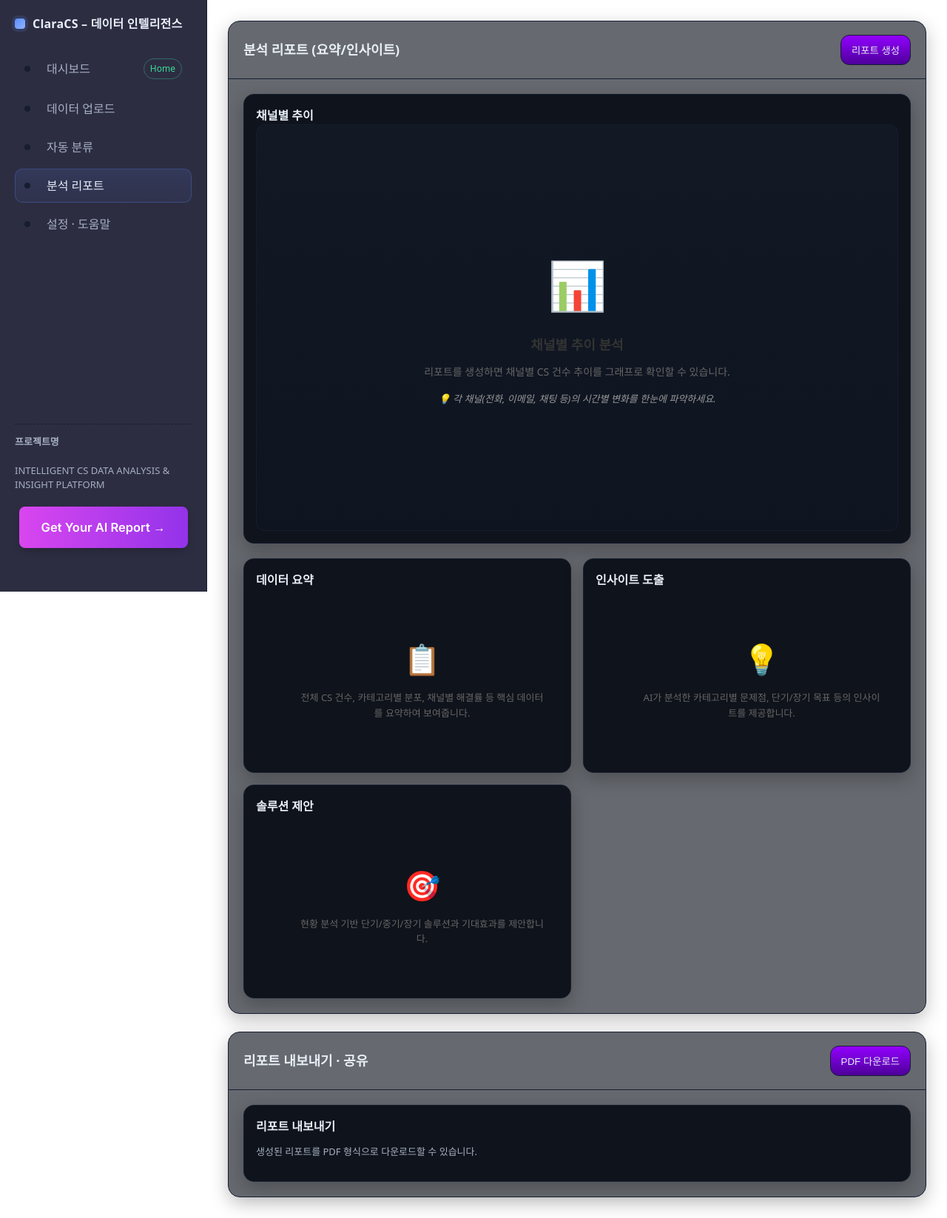
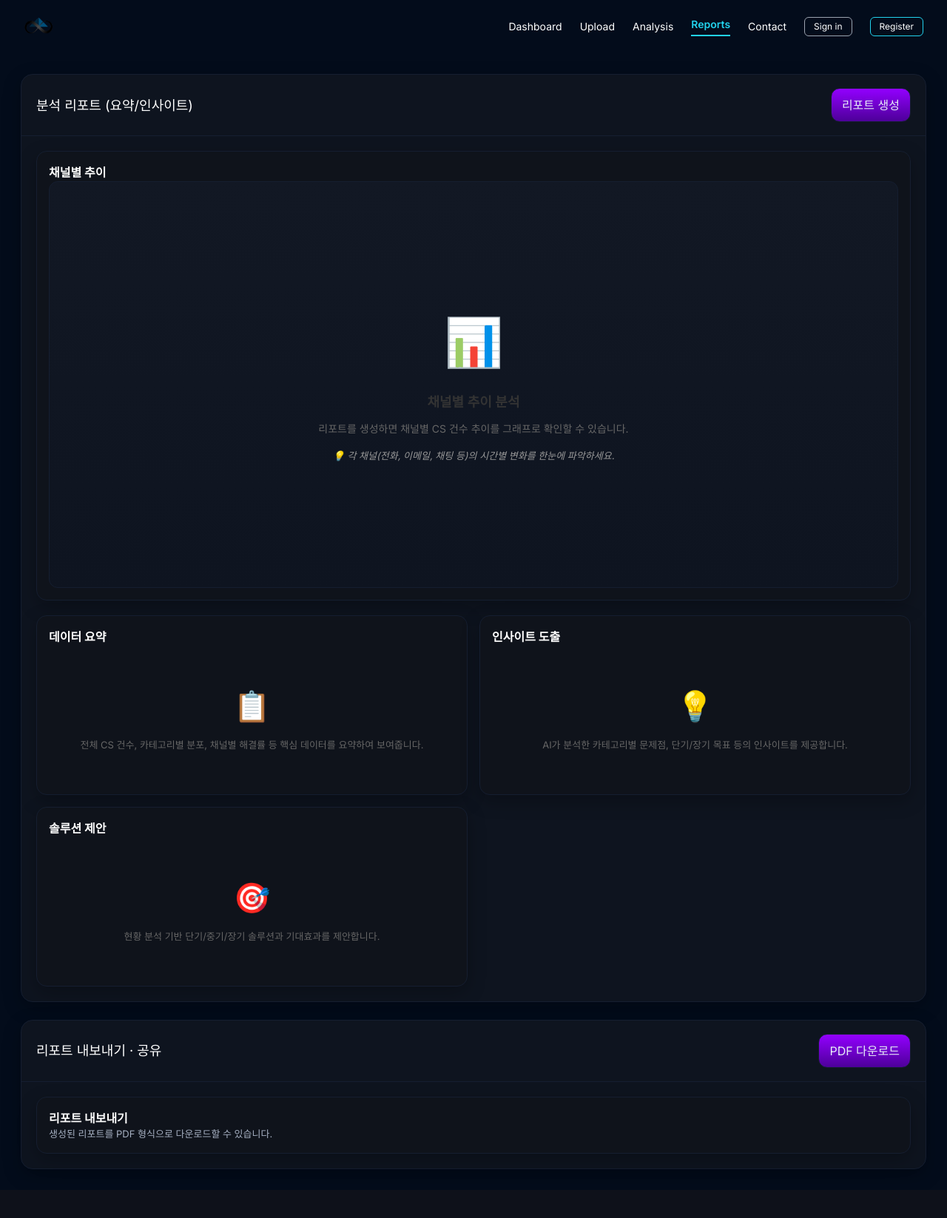
Before and after one commit to ghwo6/ClaraCS, a Flask app: page /report in a window 1280 px wide. Shown: the whole page at 74% size. After the commit the page ends 1594 px from the top, so only its background shows below. Run offline with Flask 3, Linux system fonts and the light colour scheme; some libraries are stand-ins or nearby versions.

Commit message:
Feat: sidebar 삭제, 공통 nav 적용용

```diff
--- a/static/css/style.css
+++ b/static/css/style.css
@@ -21,7 +21,15 @@ body {
 }
 a { color: inherit; text-decoration: none; }
 .app {
-    display: grid; grid-template-columns: 280px 1fr; gap: 0; min-height: 100dvh;
+    display: flex;
+    flex-direction: column;
+    min-height: 100vh;
+}
+
+.app.with-sidebar {
+    display: grid;
+    grid-template-columns: 280px 1fr;
+    gap: 0;
 }
 /* 사이드바 */
 .sidebar {
@@ -551,7 +559,13 @@ html { scroll-behavior: smooth; }
 }
 
 /* 메인 */
-.main { padding: 28px; display: grid; gap: 24px; }
+.main {
+    padding: 28px;
+    display: grid;
+    gap: 24px;
+    flex: 1;
+    overflow-y: auto;
+}
 .section { background: rgba(21,25,34,.65); border: 1px solid var(--line); border-radius: var(--radius); box-shadow: var(--shadow); }
 .section > .head { padding: 18px 20px; border-bottom: 1px solid var(--line); display: flex; align-items: center; justify-content: space-between; gap: 16px; }
 .section > .head h2 { font-size: 18px; margin: 0; }
--- /dev/null
+++ b/templates/includes/header.html
@@ -0,0 +1,17 @@
+<!-- Common Header Navigation (main.html 스타일 그대로 적용) -->
+<header class="w-full flex justify-between items-center py-4 px-8 bg-transparent">
+  <div class="flex items-center gap-2">
+    <a href="/">
+      <img src="{{ url_for('static', filename='images/Claralogo.png') }}" alt="Clara CS Logo" class="w-10 h-10 cursor-pointer hover:opacity-80">
+    </a>
+  </div>
+  <nav class="flex items-center gap-6 text-sm">
+    <a href="/dashboard" class="{% if request.path == '/dashboard' %}text-cyan-400 font-semibold border-b-2 border-cyan-400 pb-1{% else %}hover:text-cyan-400{% endif %}">Dashboard</a>
+    <a href="/upload" class="{% if request.path == '/upload' %}text-cyan-400 font-semibold border-b-2 border-cyan-400 pb-1{% else %}hover:text-cyan-400{% endif %}">Upload</a>
+    <a href="/classify" class="{% if request.path == '/classify' %}text-cyan-400 font-semibold border-b-2 border-cyan-400 pb-1{% else %}hover:text-cyan-400{% endif %}">Analysis</a>
+    <a href="/report" class="{% if request.path == '/report' %}text-cyan-400 font-semibold border-b-2 border-cyan-400 pb-1{% else %}hover:text-cyan-400{% endif %}">Reports</a>
+    <a href="/contact" class="{% if request.path == '/contact' %}text-cyan-400 font-semibold border-b-2 border-cyan-400 pb-1{% else %}hover:text-cyan-400{% endif %}">Contact</a>
+    <button class="border border-gray-400 px-3 py-1 rounded-md text-xs hover:bg-gray-700">Sign in</button>
+    <button class="border border-cyan-400 px-3 py-1 rounded-md text-xs hover:bg-cyan-400 hover:text-black">Register</button>
+  </nav>
+</header>
--- a/templates/report.html
+++ b/templates/report.html
@@ -7,40 +7,26 @@
     <meta property="og:description" content="ClaraCS의 메인 페이지입니다." />
     <meta property="og:image" content="" />
     <title>ClaraCS – 지능형 CS 데이터 분석·인사이트 플랫폼</title>
+    <script src="https://cdn.tailwindcss.com"></script>
     <link rel="stylesheet" href="{{ url_for('static', filename='css/style.css') }}">
     <link rel="stylesheet" href="{{ url_for('static', filename='css/report.css') }}">
     <link rel="preconnect" href="https://fonts.googleapis.com">
     <link rel="preconnect" href="https://fonts.gstatic.com" crossorigin>
     <link href="https://fonts.googleapis.com/css2?family=Inter:wght@400;600;700&display=swap" rel="stylesheet">
+    <style>
+      body {
+        font-family: 'Inter', sans-serif;
+        background-color: #010915;
+        color: white;
+      }
+    </style>
 </head>
-<body>
+<body class="min-h-screen bg-[#030c1b] text-white">
 <div class="app">
-  <!-- 사이드바 -->
-  <aside class="sidebar">
-    <div class="brand">
-      <div class="logo"></div>
-      <h1>ClaraCS – 데이터 인텔리전스</h1>
-    </div>
-    <nav class="nav">
-      <a href="/"><span class="dot"></span><span>대시보드</span><span class="badge ok">Home</span></a>
-      <a href="/upload"><span class="dot"></span><span>데이터 업로드</span><span></span></a>
-      <a href="/classify"><span class="dot"></span><span>자동 분류</span><span></span></a>
-      <a href="/report" class="active"><span class="dot"></span><span>분석 리포트</span><span></span></a>
-      <a href="/settings"><span class="dot"></span><span>설정 · 도움말</span><span></span></a>
-    </nav>
-    <div class="helper">
-      <div><strong>프로젝트명</strong><br/><br/>INTELLIGENT CS DATA ANALYSIS & INSIGHT PLATFORM</div>
-      <br/>
-      <button class="CTA-button" id="getCTABtn">
-          Get Your AI Report&nbsp;&rarr;
-      </button>
-      <br/>
-      <br/>
-    </div>
-  </aside>
+  {% include 'includes/header.html' %}
 
   <!-- 메인 -->
-  <main class="main">
+  <main class="main full-width">
 
     <!-- 분석 리포트 -->
     <section class="section" id="report">
@@ -125,7 +111,6 @@
     window.CHART_DAYS_RANGE = {{ CHART_DAYS_RANGE }};
 </script>
 
-<script type="text/javascript" src="{{ url_for('static', filename='js/sidebar.js') }}"></script>
 <script type="text/javascript" src="{{ url_for('static', filename='js/common.js') }}"></script>
 <script type="text/javascript" src="{{ url_for('static', filename='js/report.js') }}"></script>
 <script type="text/javascript" src="{{ url_for('static', filename='js/pdf_export.js') }}"></script>
```
Also changed, not shown: templates/classify.html (+11 -26 lines), templates/dashboard.html (+11 -26 lines), templates/settings.html (+11 -26 lines), templates/upload.html (+11 -26 lines), 1 other file.
